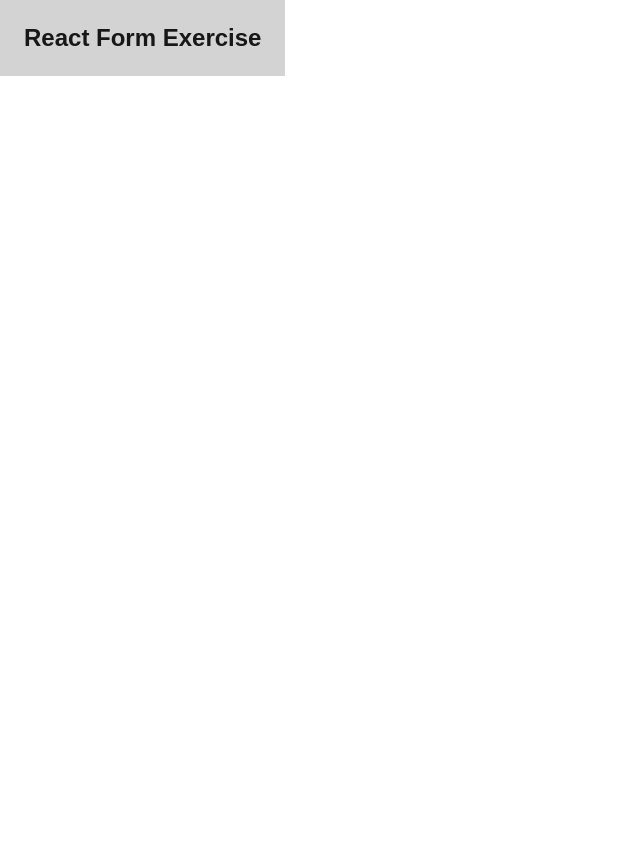
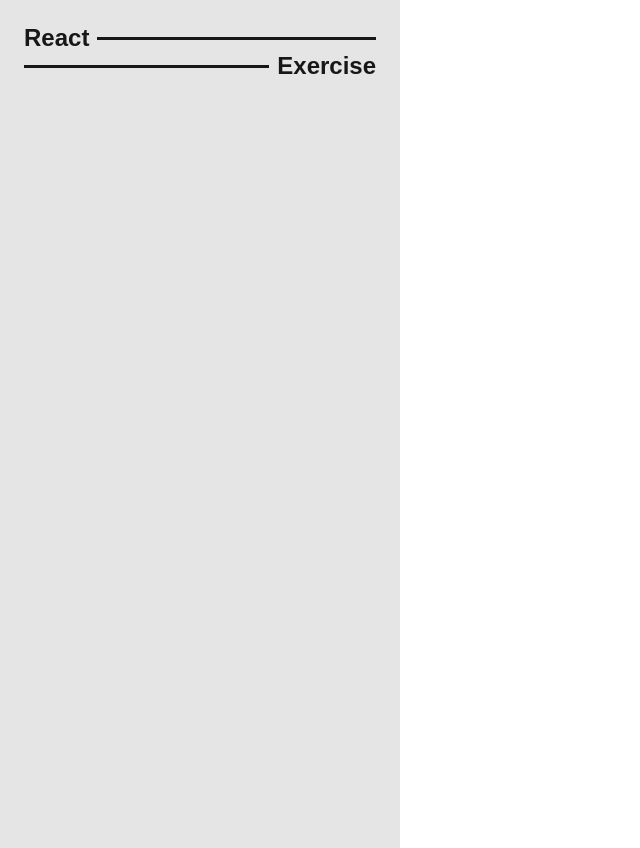
Before and after one commit to ottoworld/react-form-exercise, a Next.js app: page / in a window 1280 px wide. Shown: the whole page, without its empty margins (0-640 px from the left). Before the commit the page ends 800 px from the top, so only its background shows below. Built offline with nearby package versions, Linux system fonts and the light colour scheme.

Commit message:
feat: scrap default page styles, support light/dark mode, and prepare nav for page links

```diff
--- a/app/globals.css
+++ b/app/globals.css
@@ -1,11 +1,13 @@
 :root {
   --background: #ffffff;
+  --background-secondary: #e5e5e5;
   --foreground: #171717;
 }
 
 @media (prefers-color-scheme: dark) {
   :root {
-    --background: #0a0a0a;
+    --background: #101010;
+    --background-secondary: #3b3b3b;
     --foreground: #ededed;
   }
 }
@@ -18,7 +20,7 @@ body {
 
 body {
   color: var(--foreground);
-  background: var(--background);
+  background: var(--background-secondary);
   font-family: Arial, Helvetica, sans-serif;
   -webkit-font-smoothing: antialiased;
   -moz-osx-font-smoothing: grayscale;
--- a/app/layout.tsx
+++ b/app/layout.tsx
@@ -28,7 +28,14 @@ export default function RootLayout({
       <body className={`${geistSans.variable} ${geistMono.variable}`}>
         <div className={styles.page}>
           <nav className={styles.pageNav}>
-            <h1>React Form Exercise</h1>
+            <div className={styles.navTitle}>
+              <h1>React</h1>
+              <div className={styles.navTitleLine}></div>
+            </div>
+            <div className={styles.navTitle}>
+              <div className={styles.navTitleLine}></div>
+              <h1>Exercise</h1>
+            </div>
           </nav>
           <main className={styles.pageMain}>{children}</main>
         </div>
--- a/app/page.module.css
+++ b/app/page.module.css
@@ -1,23 +1,36 @@
 .page {
   --pageMainPaddingInline: 24px;
   display: flex;
+  background: var(--background);
+  min-height: 100vh;
 }
 
 .pageNav {
   padding: 24px;
-  flex-basis: fit-content;
-  background: lightgray;
-  max-width: 100vw;
+  flex-grow: 2;
+  max-width: 500px;
+  background: var(--background-secondary);
 }
 
 .pageMain {
   padding-block: 24px;
   padding-inline: var(--pageMainPaddingInline);
-  flex-grow: 1;
-
+  flex-grow: 3;
   display: flex;
   flex-direction: column;
   gap: 32px;
+}
+
+.navTitle {
+  display: flex;
+  gap: 8px;
+  align-items: center;
+}
+
+.navTitleLine {
+  flex-grow: 1;
+  height: 3px;
+  background: var(--foreground);
 }
 
 @media (min-width: 768px) {
```
